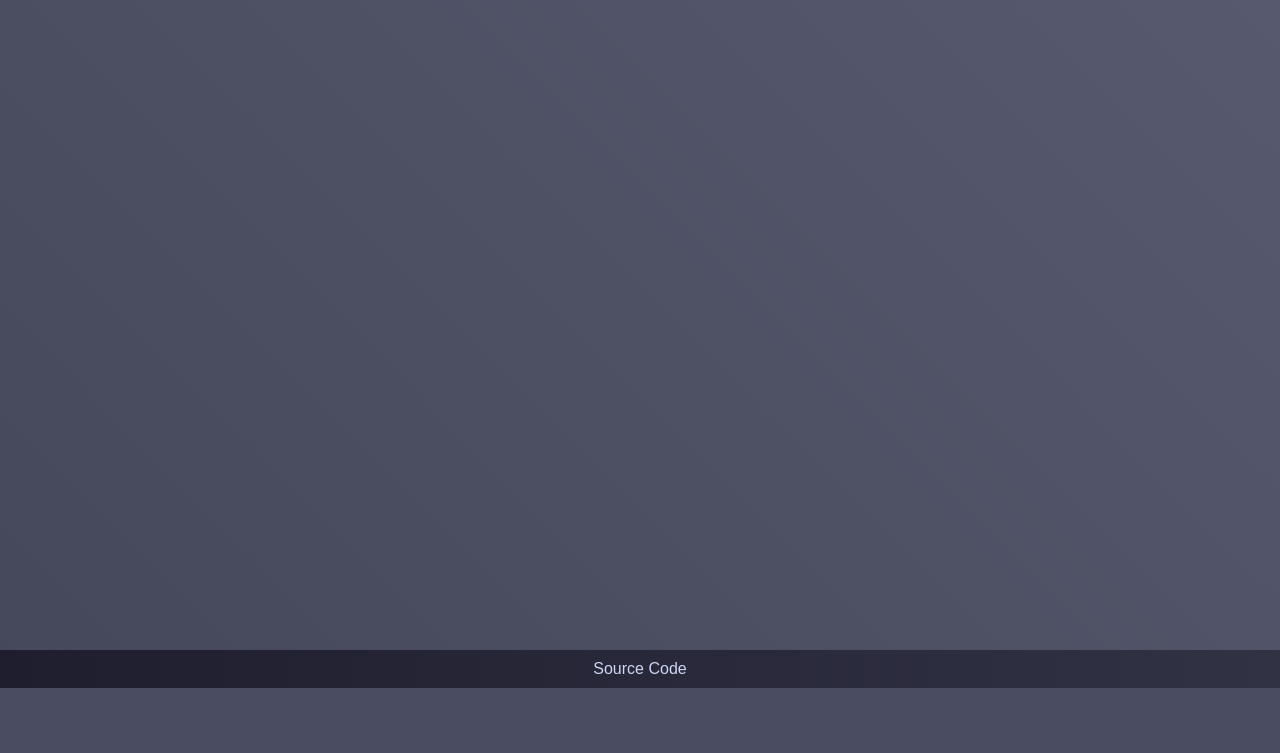
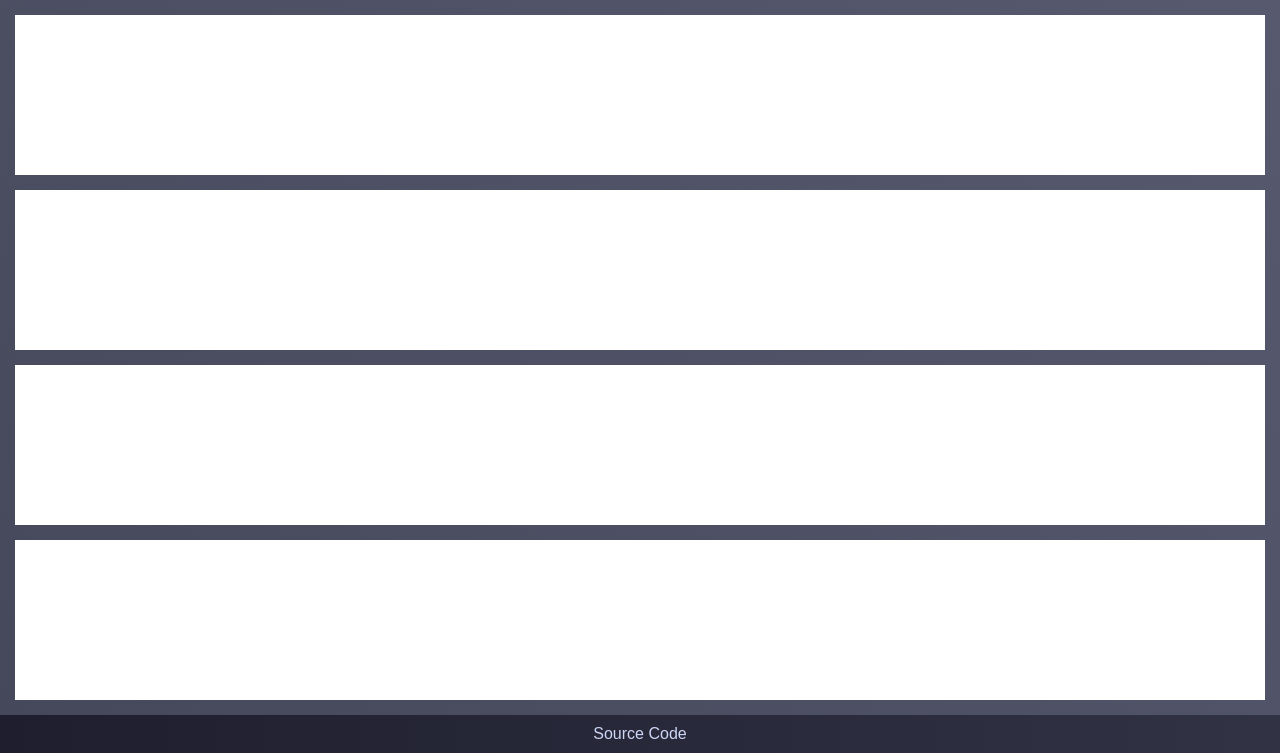
Before and after one commit to commrade-goad/imaginary-tales, a PHP site: page /list.html in a window 1280 px wide. Shown: the part 112-865 px from the top of the page. Before the commit the page ends 800 px from the top, so only its background shows below. Run offline with PHP 8.4, Linux system fonts and the light colour scheme; some web fonts are replaced.

Commit message:
added test grid

```diff
--- /dev/null
+++ b/grid.js
@@ -0,0 +1,13 @@
+var newDivGrid = document.createElement('div');
+
+newDivGrid.innerHTML = `
+<div class="grid-parents">
+    <div class="grid-inner"></div>
+    <div class="grid-inner"></div>
+    <div class="grid-inner"></div>
+    <div class="grid-inner"></div>
+</div>
+`;
+
+var containerElementGrid = document.getElementById('grid-outter');
+containerElementGrid.appendChild(newDivGrid);
--- a/list.html
+++ b/list.html
@@ -11,23 +11,26 @@
 <body>
 
     <!-- BATAS BAGIAN ATAS -->
+
     <div id="top-bar">
     </div>
-
 
     <!-- BATAS BAGIAN ATAS -->
 
     <!-- BATAS BAGIAN TENGAH -->
+
+    <div id="grid-outter"></div>
+    <script src="grid.js"></script>
 
     <!-- BATAS BAGIAN TENGAH -->
 
     <!-- BATAS BAGIAN BAWAH -->
 
     <!-- BATAS BAGIAN BAWAH -->
+    <footer>
+        <div id="bottom-bar"></div>
+        <script src="essential.js"></script>
+    </footer>
 </body>
-<footer>
-    <div id="bottom-bar"></div>
-    <script src="essential.js"></script>
-</footer>
 
 </html>
--- a/style.css
+++ b/style.css
@@ -180,6 +180,17 @@ a:hover {
     transform: rotate(-45deg) translate(0px, 1px);
 }
 
+.grid-inner {
+    padding: 80px;
+    margin: 15px;
+    background-color: white;
+}
+
+.grid-parents {
+    justify-content: space-between;
+    display: inline;
+}
+
 .judul-informasi{
     text-align: center;
     font-size:20px;
@@ -211,7 +222,6 @@ a:hover {
 @media screen and (max-width: 822px){
     .menu-toggle {
         display: flex;
-        position: fixed;
         height: 20px;
         top: 2.5rem;
         right: 1.5rem;
@@ -231,6 +241,7 @@ a:hover {
         flex-direction: column;
         background-color: rgba(30, 30, 46, 0.9);
         padding: 50px;
+        padding-top: 60px;
         border-radius: 20px;
         right: -500px;
         transition: all;
```
Also changed, not shown: info.html (+5 -4 lines).
